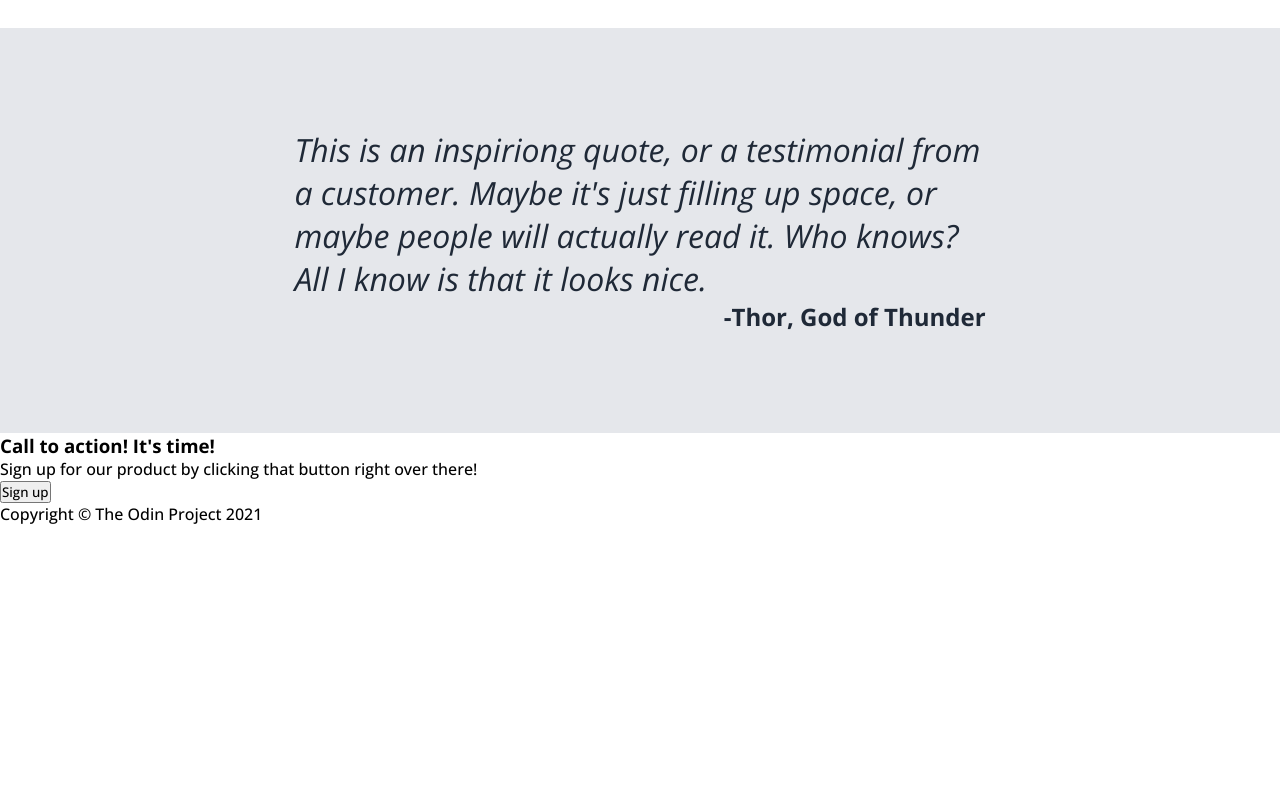
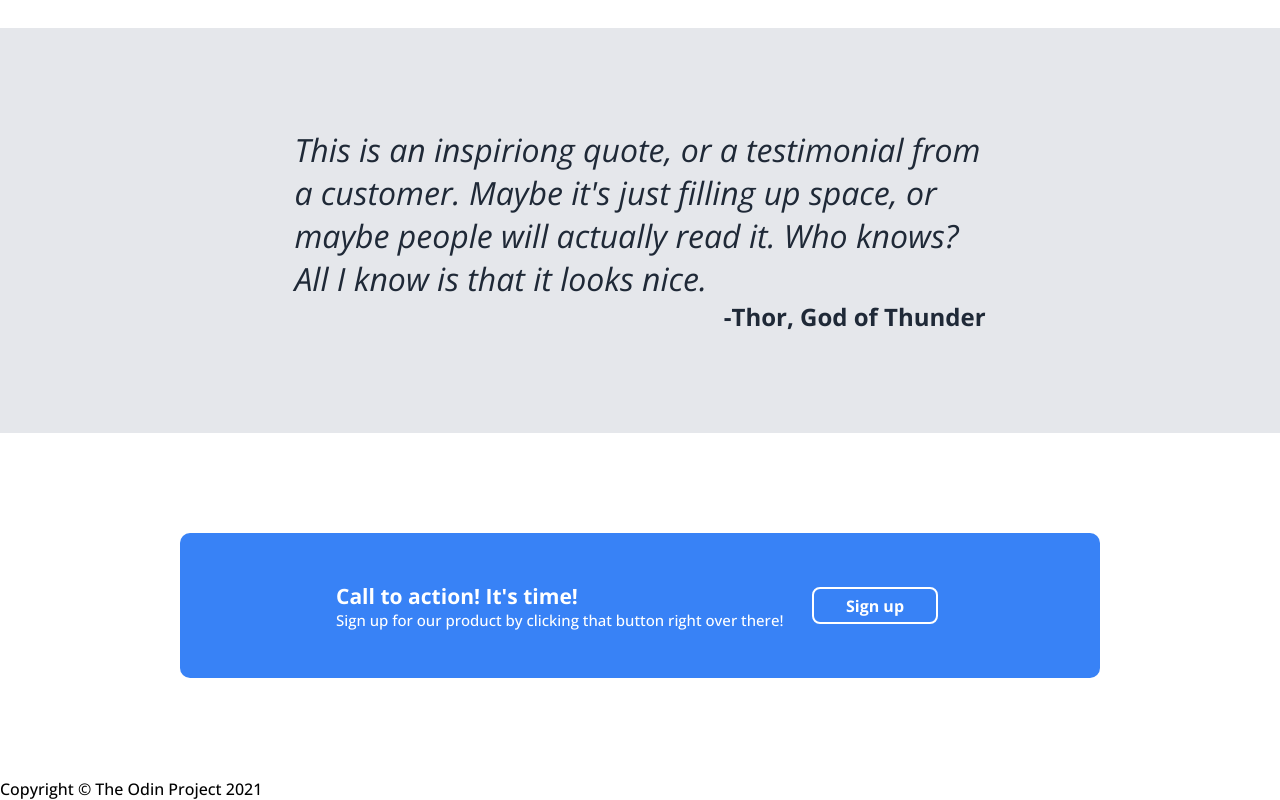
Before and after one commit to Bossolin/odin-landing-page, a plain HTML site: page index.html in a window 1280 px wide. Shown: the part 924-1724 px from the top of the page. Before the commit the page ends 1449 px from the top, so only its background shows below. Drawn offline with nearby package versions, Linux system fonts and the light colour scheme.

Commit message:
added signup css and fixed html div

```diff
--- a/index.html
+++ b/index.html
@@ -55,7 +55,6 @@
         </p>
         <p>-Thor, God of Thunder</p>
       </div>
-      <div class="signup">
       <div class="signup-box">
         <div class="signup-text">
           <h3>Call to action! It's time!</h3>
@@ -65,7 +64,6 @@
         </div>
         <button class="signup-button">Sign up</button>
       </div>
-      </div>
     </main>
     <footer>Copyright © The Odin Project 2021</footer>
   </body>
--- a/styles.css
+++ b/styles.css
@@ -139,3 +139,32 @@ main {
   font-weight: bold;
   font-style: normal;
 }
+
+.signup-box {
+  margin: 100px 180px;
+  background-color: #3882f6;
+  padding: 48px 156px;
+  border-radius: 10px;
+  color: #ffffff;
+  display: flex;
+  justify-content: space-between;
+}
+
+.signup-button {
+  border: white solid 2px;
+  background-color: #3882f6;
+  color: #ffffff;
+  padding: 0px 32px;
+  border-radius: 8px;
+  font-weight: 700;
+  font-size: medium;
+  margin: 6px;
+}
+
+.signup-text {
+  font-size: 18px;
+}
+
+.signup-text p {
+  font-size: 15px;
+}
```
Lines whose indentation alone changed are shown as unchanged.
